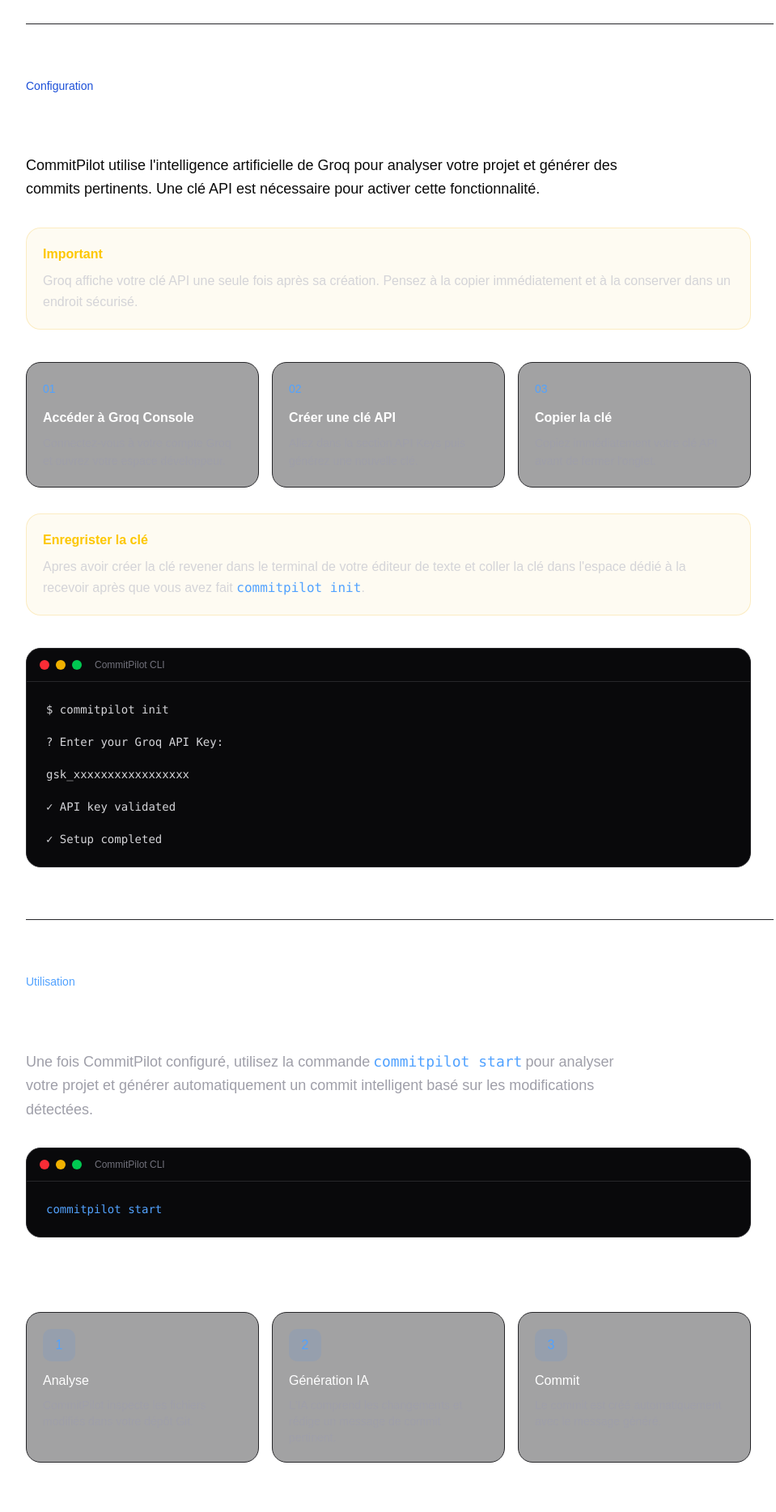
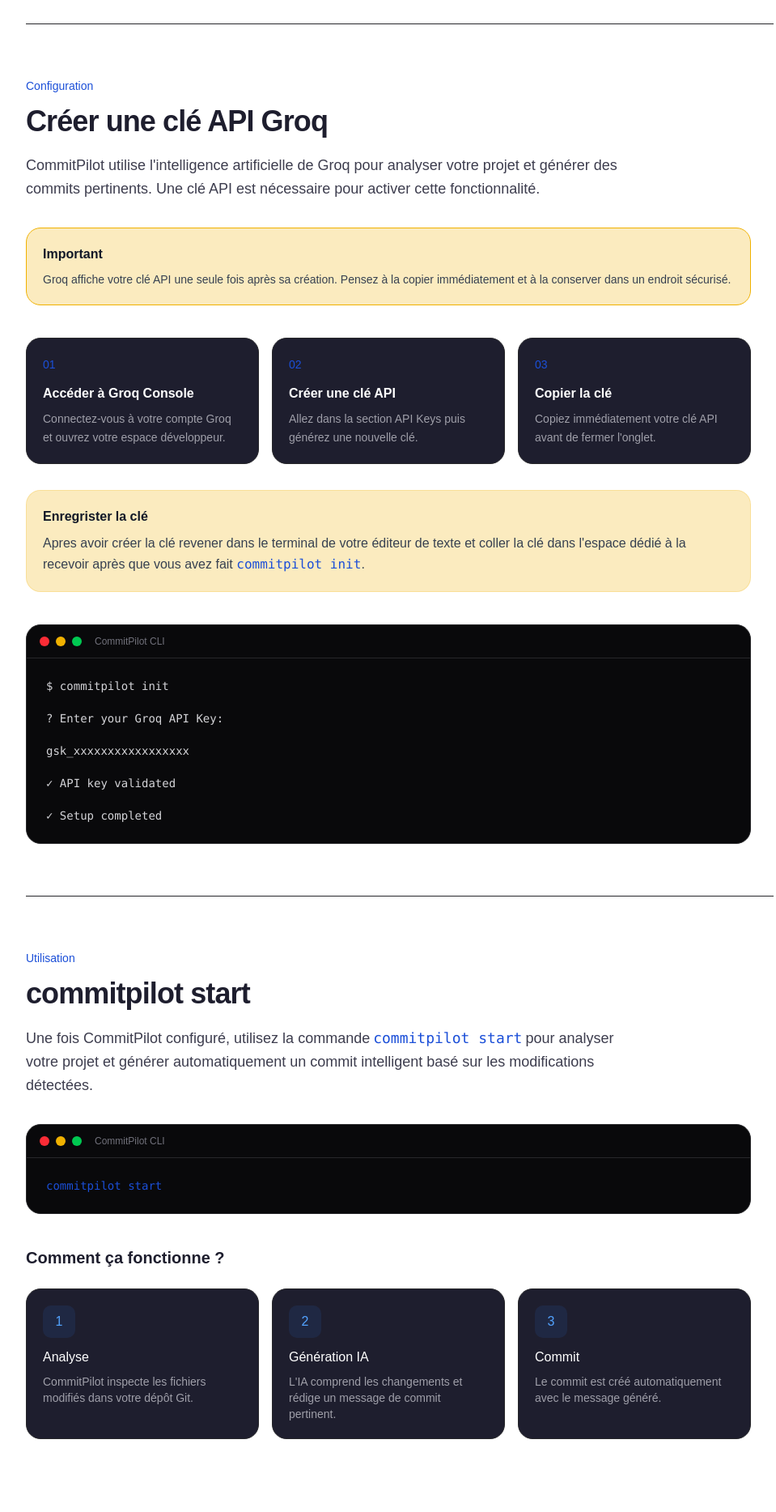
Before and after one commit to Janel731/Site-LP-CommitPilot, a React (Vite) app: page /documentation in a window 1280 px wide. Shown: the part 3660-5527 px from the top of the page at 81% size, without its empty margins (300-1259 px from the left). Built offline with nearby package versions, Linux system fonts and the light colour scheme.

Commit message:
Mise à jour des couleurs et des liens dans les composants FAQ, GroqApi et Start

```diff
--- a/src/components/FAQ.jsx
+++ b/src/components/FAQ.jsx
@@ -44,15 +44,15 @@
     >
       <div className="max-w-4xl">
 
-        <span className="text-sm font-medium text-blue-400">
+        <span className="text-sm font-medium text-[#1B4FD8]">
           FAQ
         </span>
 
-        <h2 className="mt-3 text-3xl font-bold tracking-tight text-white md:text-4xl">
+        <h2 className="mt-3 text-3xl font-bold tracking-tight text-[#1E1E2E] md:text-4xl">
           Questions fréquentes
         </h2>
 
-        <p className="mt-5 max-w-3xl text-base leading-relaxed text-zinc-400 md:text-lg">
+        <p className="mt-5 max-w-3xl text-base leading-relaxed text-[#3D3D4E] md:text-lg">
           Tout ce qu'il faut savoir pour utiliser CommitPilot efficacement.
         </p>
 
@@ -61,7 +61,7 @@
           {faqs.map((faq, index) => (
             <div
               key={index}
-              className="overflow-hidden rounded-2xl border border-zinc-800 bg-zinc-900/30"
+              className="overflow-hidden rounded-2xl border border-zinc-800 bg-[#1E1E2E]"
             >
               <button
                 onClick={() =>
@@ -94,15 +94,15 @@
 
         {/* Bloc support */}
 
-        <div className="mt-10 rounded-2xl border border-blue-500/20 bg-blue-500/5 p-6">
+        <div className="mt-10 rounded-2xl border border-blue-500/20 bg-[#1B4FD8]/25 p-6">
 
-          <h3 className="text-lg font-semibold text-white">
+          <h3 className="text-lg font-semibold text-[#1B4FD8]">
             Besoin d'aide supplémentaire ?
           </h3>
 
-          <p className="mt-2 text-zinc-400">
+          <p className="mt-2 text-[#3D3D4E] ">
             Si vous ne trouvez pas la réponse à votre question,
-            veuillez nous écrire sur <a href="">Facebook</a> ou via <a href="">WhatsApp</a>.
+            veuillez nous écrire sur <a class="text-[#1B4FD8]" href="https://www.facebook.com/JanelGuedemey" target="_blank">Facebook</a> ou via <a class="text-green-700" href="https://wa.me/22951212249" target="_blank">WhatsApp</a>.
           </p>
 
         </div>
--- a/src/components/GroqApi.jsx
+++ b/src/components/GroqApi.jsx
@@ -28,11 +28,11 @@
       <div className="max-w-4xl">
         <span className="text-sm font-medium text-[#1B4FD8] ">Configuration</span>
 
-        <h2 className="mt-3 text-3xl font-bold tracking-tight text-white md:text-4xl">
+        <h2 className="mt-3 text-3xl font-bold tracking-tight md:text-4xl text-[#1E1E2E] ">
           Créer une clé API Groq
         </h2>
 
-        <p className="mt-5 max-w-3xl text-base leading-relaxed text- md:text-lg">
+        <p className="mt-5 max-w-3xl text-base leading-relaxed text- md:text-lg text-[#3D3D4E] ">
           CommitPilot utilise l'intelligence artificielle de Groq pour analyser
           votre projet et générer des commits pertinents. Une clé API est
           nécessaire pour activer cette fonctionnalité.
@@ -40,10 +40,10 @@
 
         {/* Warning */}
 
-        <div className="mt-8 rounded-2xl border border-yellow-500/20 bg-yellow-500/5 p-5">
-          <h3 className="font-semibold text-yellow-400">Important</h3>
+        <div className="mt-8 rounded-2xl border border-yellow-500 bg-yellow-500/25 p-5">
+          <h3 className="font-semibold text-[#111827] ">Important</h3>
 
-          <p className="mt-2 text-sm leading-relaxed text-zinc-300 md:text-base">
+          <p className="mt-2 text-sm leading-relaxed text-md:text-base text-[#374151] ">
             Groq affiche votre clé API une seule fois après sa création. Pensez
             à la copier immédiatement et à la conserver dans un endroit
             sécurisé.
@@ -56,9 +56,9 @@
           {steps.map((step) => (
             <div
               key={step.number}
-              className="rounded-2xl border border-zinc-800 bg-zinc-900/40 p-5"
+              className="rounded-2xl border border-zinc-800 bg-[#1E1E2E] p-5"
             >
-              <span className="text-sm font-medium text-blue-400">
+              <span className="text-sm font-medium text-[#1B4FD8] ">
                 {step.number}
               </span>
 
@@ -71,14 +71,14 @@
           ))}
         </div>
 
-        <div className="mt-8 rounded-2xl border border-yellow-500/20 bg-yellow-500/5 p-5">
-          <h3 className="font-semibold text-yellow-400">Enregrister la clé</h3>
+        <div className="mt-8 rounded-2xl border border-yellow-500/20 bg-yellow-500/25 p-5">
+          <h3 className="font-semibold text-[#111827] ">Enregrister la clé</h3>
 
-          <p className="mt-2 text-sm leading-relaxed text-zinc-300 md:text-base">
+          <p className="mt-2 text-sm leading-relaxed text-[#374151] md:text-base">
             Apres avoir créer la clé revener dans le terminal de votre éditeur
             de texte et coller la clé dans l'espace dédié à la recevoir après
             que vous avez fait{" "}
-            <code className="text-blue-400">commitpilot init</code>.
+            <code className="text-[#1B4FD8] ">commitpilot init</code>.
           </p>
         </div>
 
--- a/src/components/Start.jsx
+++ b/src/components/Start.jsx
@@ -5,20 +5,15 @@
       className="scroll-mt-24 border-b border-zinc-800 py-10 md:py-16"
     >
       <div className="max-w-4xl">
+        <span className="text-sm font-medium text-[#1B4FD8] ">Utilisation</span>
 
-        <span className="text-sm font-medium text-blue-400">
-          Utilisation
-        </span>
-
-        <h2 className="mt-3 text-3xl font-bold tracking-tight text-white md:text-4xl">
+        <h2 className="mt-3 text-3xl font-bold tracking-tight text-[#1E1E2E] md:text-4xl">
           commitpilot start
         </h2>
 
-        <p className="mt-5 max-w-3xl text-base leading-relaxed text-zinc-400 md:text-lg">
+        <p className="mt-5 max-w-3xl text-base leading-relaxed text-[#3D3D4E] md:text-lg">
           Une fois CommitPilot configuré, utilisez la commande
-          <code className="mx-1 text-blue-400">
-            commitpilot start
-          </code>
+          <code className="mx-1 text-[#1B4FD8] ">commitpilot start</code>
           pour analyser votre projet et générer automatiquement un commit
           intelligent basé sur les modifications détectées.
         </p>
@@ -26,93 +21,75 @@
         {/* Commande */}
 
         <div className="mt-8 overflow-hidden rounded-2xl border border-zinc-800 bg-zinc-950">
-
           <div className="flex items-center gap-2 border-b border-zinc-800 px-4 py-3">
-
             <div className="h-3 w-3 rounded-full bg-red-500"></div>
             <div className="h-3 w-3 rounded-full bg-yellow-500"></div>
             <div className="h-3 w-3 rounded-full bg-green-500"></div>
 
-            <span className="ml-2 text-xs text-zinc-500">
-              CommitPilot CLI
-            </span>
-
+            <span className="ml-2 text-xs text-zinc-500">CommitPilot CLI</span>
           </div>
 
-          <pre className="overflow-x-auto p-4 text-sm text-blue-400 md:p-6">
-{`commitpilot start`}
+          <pre className="overflow-x-auto p-4 text-sm text-[#1B4FD8] md:p-6">
+            {`commitpilot start`}
           </pre>
-
         </div>
 
         {/* Fonctionnement */}
 
         <div className="mt-10">
-
-          <h3 className="text-xl font-semibold text-white">
+          <h3 className="text-xl font-semibold text-[#1E1E2E] ">
             Comment ça fonctionne ?
           </h3>
 
           <div className="mt-6 grid gap-4 md:grid-cols-3">
-
-            <div className="rounded-2xl border border-zinc-800 bg-zinc-900/40 p-5">
+            <div className="rounded-2xl border border-zinc-800 bg-[#1E1E2E] p-5">
               <div className="mb-3 flex h-10 w-10 items-center justify-center rounded-lg bg-blue-500/10 text-blue-400">
                 1
               </div>
 
-              <h4 className="font-medium text-white">
-                Analyse
-              </h4>
+              <h4 className="font-medium text-white">Analyse</h4>
 
               <p className="mt-2 text-sm text-zinc-400">
                 CommitPilot inspecte les fichiers modifiés dans votre dépôt Git.
               </p>
             </div>
 
-            <div className="rounded-2xl border border-zinc-800 bg-zinc-900/40 p-5">
+            <div className="rounded-2xl border border-zinc-800 bg-[#1E1E2E] p-5">
               <div className="mb-3 flex h-10 w-10 items-center justify-center rounded-lg bg-blue-500/10 text-blue-400">
                 2
               </div>
 
-              <h4 className="font-medium text-white">
-                Génération IA
-              </h4>
+              <h4 className="font-medium text-white">Génération IA</h4>
 
               <p className="mt-2 text-sm text-zinc-400">
-                L'IA comprend les changements et rédige un message de commit pertinent.
+                L'IA comprend les changements et rédige un message de commit
+                pertinent.
               </p>
             </div>
 
-            <div className="rounded-2xl border border-zinc-800 bg-zinc-900/40 p-5">
+            <div className="rounded-2xl border border-zinc-800 bg-[#1E1E2E] p-5">
               <div className="mb-3 flex h-10 w-10 items-center justify-center rounded-lg bg-blue-500/10 text-blue-400">
                 3
               </div>
 
-              <h4 className="font-medium text-white">
-                Commit
-              </h4>
+              <h4 className="font-medium text-white">Commit</h4>
 
               <p className="mt-2 text-sm text-zinc-400">
                 Le commit est créé automatiquement avec le message généré.
               </p>
             </div>
-
           </div>
-
         </div>
 
         {/* Exemple */}
 
         <div className="mt-12">
-
           <h3 className="mb-4 text-xl font-semibold text-white">
             Exemple complet
           </h3>
 
           <div className="overflow-hidden rounded-2xl border border-zinc-800 bg-zinc-950">
-
             <div className="flex items-center gap-2 border-b border-zinc-800 px-4 py-3">
-
               <div className="h-3 w-3 rounded-full bg-red-500"></div>
               <div className="h-3 w-3 rounded-full bg-yellow-500"></div>
               <div className="h-3 w-3 rounded-full bg-green-500"></div>
@@ -120,11 +97,10 @@
               <span className="ml-2 text-xs text-zinc-500">
                 CommitPilot CLI
               </span>
-
             </div>
 
             <pre className="overflow-x-auto p-4 text-sm text-zinc-300 md:p-6">
-{`$ commitpilot start
+              {`$ commitpilot start
 
 ⚡ Analyse du projet...
 
@@ -138,21 +114,17 @@
 
 ✓ Commit créé avec succès`}
             </pre>
-
           </div>
-
         </div>
 
         {/* Succès */}
 
         <div className="mt-8 rounded-xl border border-emerald-500/20 bg-emerald-500/5 p-4">
-
           <p className="text-sm text-emerald-400">
-            ✓ Votre historique Git reste propre et cohérent sans avoir à rédiger manuellement vos commits.
+            ✓ Votre historique Git reste propre et cohérent sans avoir à rédiger
+            manuellement vos commits.
           </p>
-
         </div>
-
       </div>
     </section>
   );
--- a/src/components/Workflow.jsx
+++ b/src/components/Workflow.jsx
@@ -6,15 +6,15 @@
     >
       <div className="max-w-5xl">
 
-        <span className="text-sm font-medium text-blue-400">
+        <span className="text-sm font-medium text-[#1B4FD8] ">
           Workflow
         </span>
 
-        <h2 className="mt-3 text-3xl font-bold tracking-tight text-white md:text-4xl">
+        <h2 className="mt-3 text-3xl font-bold tracking-tight text-[#1E1E2E] md:text-4xl">
           Simplifiez votre workflow Git
         </h2>
 
-        <p className="mt-5 max-w-3xl text-base leading-relaxed text-zinc-400 md:text-lg">
+        <p className="mt-5 max-w-3xl text-base leading-relaxed text-[#3D3D4E] md:text-lg">
           CommitPilot réduit plusieurs étapes manuelles à une seule
           commande. Concentrez-vous sur votre code, pas sur la gestion
           des commits.
@@ -98,7 +98,7 @@
 
         {/* Résultat */}
 
-        <div className="mt-10 rounded-2xl border border-zinc-800 bg-zinc-900/30 p-6">
+        <div className="mt-10 rounded-2xl border border-zinc-800 bg-[#1E1E2E] p-6">
 
           <h3 className="text-xl font-semibold text-white">
             Résultat
```
